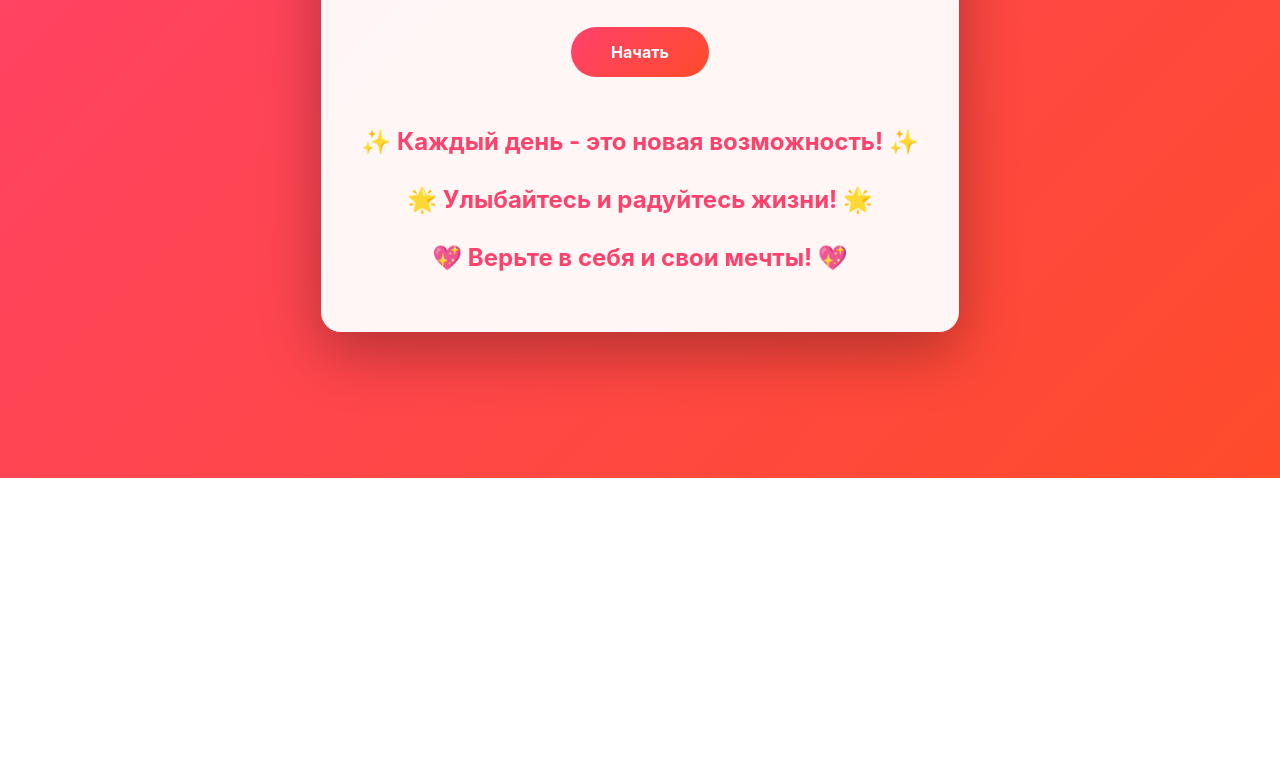
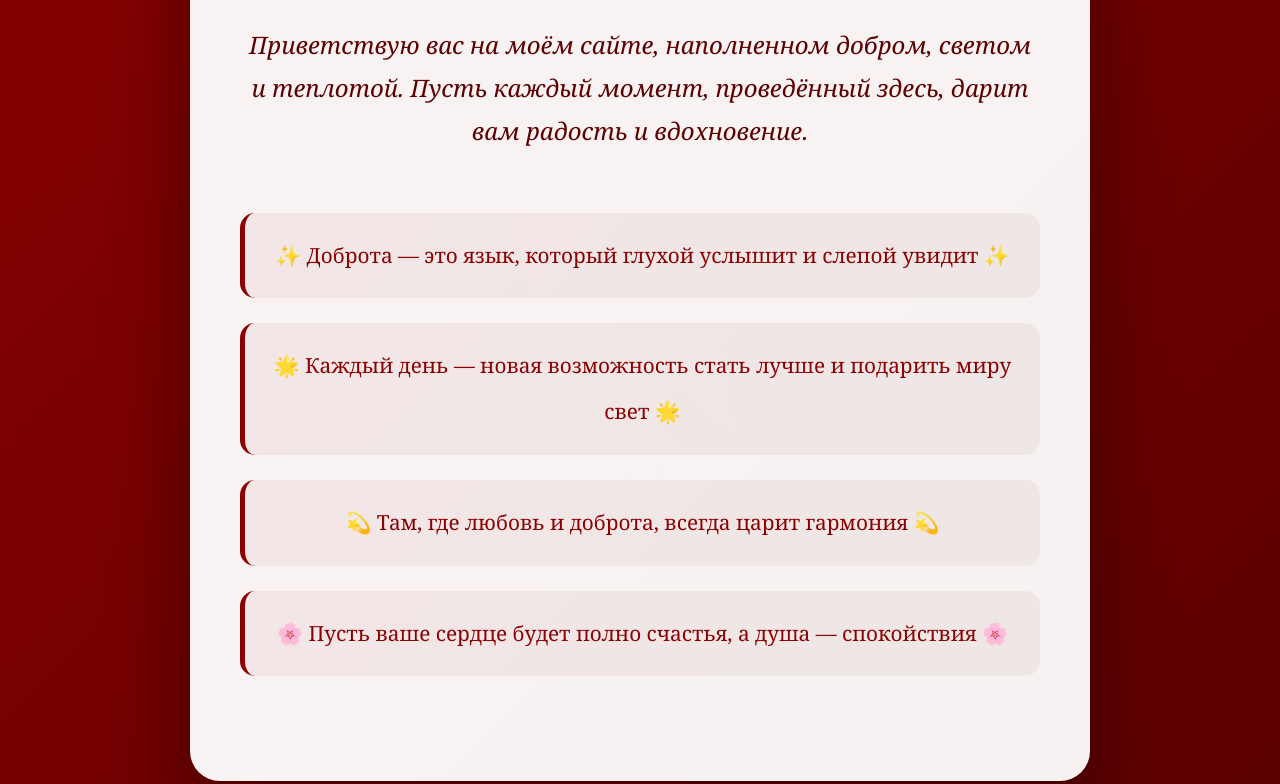
Before and after one commit to marta77784/GitHub.io, a plain HTML site: page index.html in a window 1280 px wide. Shown: the part 322-1106 px from the top of the page. Before the commit the page ends 800 px from the top, so only its background shows below. Drawn offline with Linux system fonts and the light colour scheme.

Commit message:
Update index.html

```diff
--- a/index.html
+++ b/index.html
@@ -3,7 +3,7 @@
 <head>
     <meta charset="UTF-8">
     <meta name="viewport" content="width=device-width, initial-scale=1.0">
-    <title>Мой Сайт</title>
+    <title>Добро пожаловать</title>
     <style>
         * {
             margin: 0;
@@ -12,74 +12,98 @@
         }
 
         body {
-            font-family: -apple-system, BlinkMacSystemFont, 'Segoe UI', Arial, sans-serif;
-            background: linear-gradient(135deg, #ff416c 0%, #ff4b2b 100%);
+            font-family: 'Georgia', serif;
+            background: linear-gradient(135deg, #8B0000 0%, #5C0000 100%);
             min-height: 100vh;
             display: flex;
             align-items: center;
             justify-content: center;
             padding: 20px;
+            position: relative;
+            overflow: hidden;
+        }
+
+        body::before {
+            content: '🌹';
+            position: absolute;
+            font-size: 400px;
+            opacity: 0.1;
+            top: 50%;
+            left: 50%;
+            transform: translate(-50%, -50%);
+            z-index: 0;
         }
 
         .container {
             background: rgba(255, 255, 255, 0.95);
-            border-radius: 20px;
-            padding: 60px 40px;
-            max-width: 800px;
-            box-shadow: 0 20px 60px rgba(0, 0, 0, 0.3);
+            border-radius: 30px;
+            padding: 80px 50px;
+            max-width: 900px;
+            box-shadow: 0 30px 80px rgba(0, 0, 0, 0.4);
             text-align: center;
+            position: relative;
+            z-index: 1;
         }
 
         h1 {
-            font-size: 3em;
-            color: #333;
-            margin-bottom: 20px;
-            background: linear-gradient(135deg, #ff416c 0%, #ff4b2b 100%);
-            -webkit-background-clip: text;
-            -webkit-text-fill-color: transparent;
+            font-size: 3.5em;
+            color: #8B0000;
+            margin-bottom: 30px;
+            text-shadow: 2px 2px 4px rgba(0, 0, 0, 0.1);
         }
 
-        p {
-            font-size: 1.2em;
-            color: #666;
+        .welcome-text {
+            font-size: 1.5em;
+            color: #5C0000;
             line-height: 1.8;
-            margin-bottom: 30px;
+            margin-bottom: 50px;
+            font-style: italic;
         }
 
-        .button {
-            display: inline-block;
-            padding: 15px 40px;
-            background: linear-gradient(135deg, #ff416c 0%, #ff4b2b 100%);
-            color: white;
-            text-decoration: none;
-            border-radius: 50px;
-            font-weight: bold;
-            transition: transform 0.3s, box-shadow 0.3s;
+        .quotes {
+            margin-top: 60px;
+            font-size: 1.3em;
+            color: #8B0000;
+            font-weight: 500;
+            line-height: 2.2;
         }
 
-        .button:hover {
-            transform: translateY(-3px);
-            box-shadow: 0 10px 30px rgba(255, 65, 108, 0.4);
+        .quotes p {
+            margin: 25px 0;
+            padding: 20px;
+            background: linear-gradient(135deg, rgba(139, 0, 0, 0.05), rgba(92, 0, 0, 0.05));
+            border-radius: 15px;
+            border-left: 5px solid #8B0000;
         }
 
-        .positive {
-            margin-top: 50px;
-            font-size: 1.5em;
-            color: #ff416c;
-            font-weight: bold;
+        .rose {
+            font-size: 80px;
+            margin: 30px 0;
+            animation: float 3s ease-in-out infinite;
+        }
+
+        @keyframes float {
+            0%, 100% { transform: translateY(0px); }
+            50% { transform: translateY(-20px); }
         }
     </style>
 </head>
 <body>
     <div class="container">
         <h1>Добро пожаловать!</h1>
-        <p>Добро пожаловать на мою страничку 🌸</p>
-        <a href="#" class="button">Начать</a>
 
-        <div class="positive">
-            ✨ Каждый день - это новая возможность! ✨<br><br>
-            🌟 Улыбайтесь и радуйтесь жизни! 🌟<br><br>
-            💖 Верьте в себя и свои мечты! 💖
+        <div class="rose">🌹</div>
+
+        <p class="welcome-text">
+            Приветствую вас на моём сайте, наполненном добром, светом и теплотой.
+            Пусть каждый момент, проведённый здесь, дарит вам радость и вдохновение.
+        </p>
+
+        <div class="quotes">
+            <p>✨ Доброта — это язык, который глухой услышит и слепой увидит ✨</p>
+            <p>🌟 Каждый день — новая возможность стать лучше и подарить миру свет 🌟</p>
+            <p>💫 Там, где любовь и доброта, всегда царит гармония 💫</p>
+            <p>🌸 Пусть ваше сердце будет полно счастья, а душа — спокойствия 🌸</p>
         </div>
     </div>
 </body>
```
